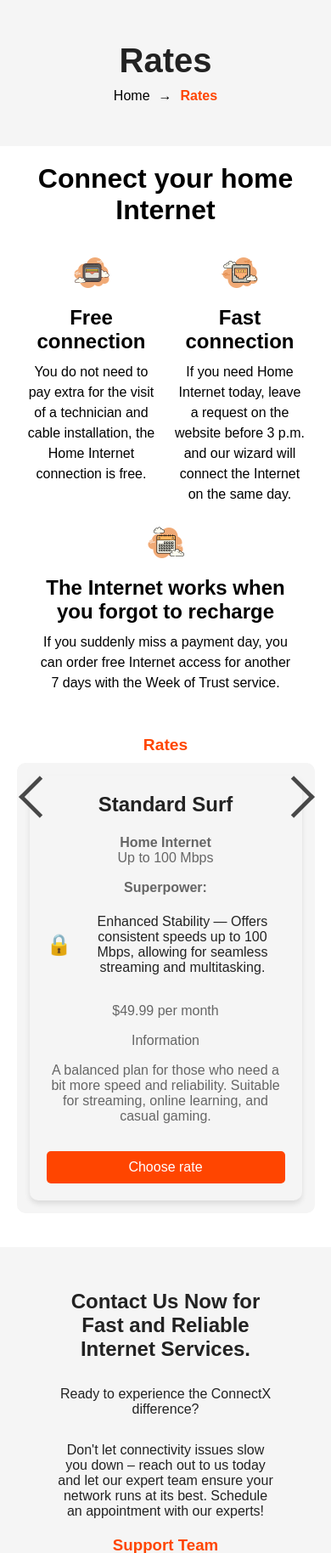
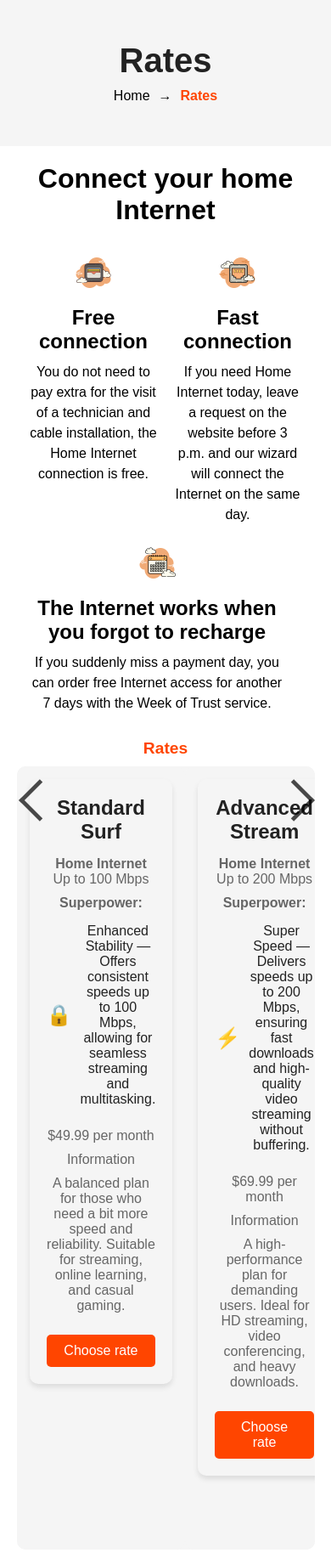
Before and after one commit to Massonus/ConnectX, a Flask app: page /rate/ in a window 390 px wide. Shown: the part 566-2394 px from the top of the page at 85% size. Run offline with Flask 3, Linux system fonts and the light colour scheme; data comes from the database, SQL or seed files in the repository; parts of the project's set-up code (start-up, migrations or seed data) failed here and were passed over; some libraries are stand-ins or nearby versions.

Commit message:
add new updates in code

```diff
--- a/application/static/css/rates/rates.css
+++ b/application/static/css/rates/rates.css
@@ -104,6 +104,8 @@
     padding: 20px;
     margin-bottom: 20px;
     text-align: center;
+    max-width: 1200px;
+    margin: 0 auto;
 }
 
 .promo-section h2 {
@@ -113,8 +115,11 @@
 
 .promo-details {
     display: flex;
-    justify-content: space-around;
+    justify-content: space-between;
     flex-wrap: wrap;
+    max-width: 1200px;
+    padding: 0 5px;
+    margin: 0 auto;
 }
 
 .promo-item {
@@ -274,7 +279,7 @@
 
 @media (max-width: 768px) {
     .slide {
-        flex: 0 0 100%;
+        flex: 100%;
     }
     #controls {
         top: 10px;
```
